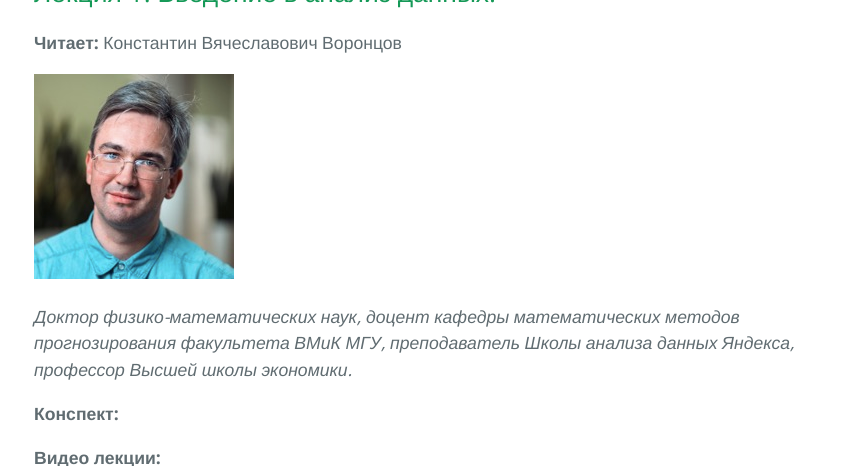
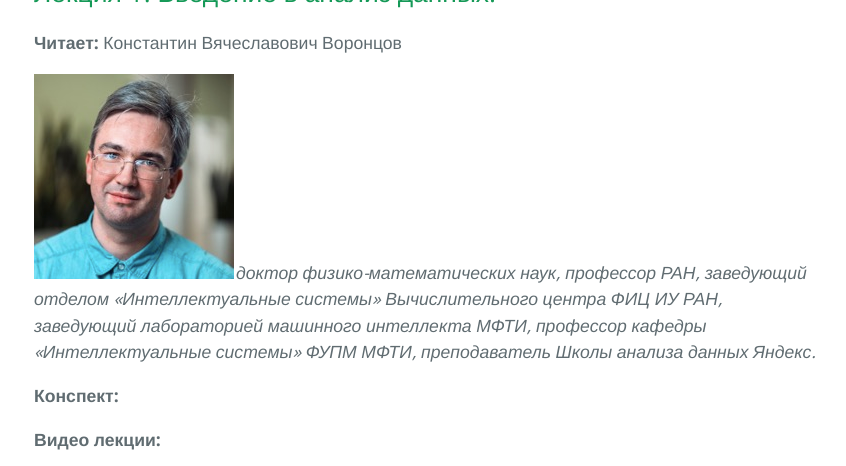
Before and after one commit to appdatascience/appdatascience.github.io, a Jekyll site: the page built from materials.md, in a window 1280 px wide and 900 px high, scrolled down 469 px, cut to the strip 0-466 px from the top of the window. Shown: the whole strip, without its empty margins (230-1076 px from the left). Built offline with Jekyll 4.4.1, drawn with Linux system fonts in a browser that asks for light colours.

Commit message:
Reformatted: description of Vorontsov in lecture_1

```diff
--- a/materials/_posts/2018-02-28-lecture_1.markdown
+++ b/materials/_posts/2018-02-28-lecture_1.markdown
@@ -9,9 +9,7 @@ youtubeId: qLBkB4sMztk
 
 **Читает:** Константин Вячеславович Воронцов
 
-![Logo](/assets/img/Vorontsov.png)
-
-*Доктор физико-математических наук, доцент кафедры математических методов прогнозирования факультета ВМиК МГУ, преподаватель Школы анализа данных Яндекса, профессор Высшей школы экономики.*
+![Logo](/assets/img/Vorontsov.png)*доктор физико-математических наук, профессор РАН, заведующий отделом «Интеллектуальные системы» Вычислительного центра ФИЦ ИУ РАН, заведующий лабораторией машинного интеллекта МФТИ, профессор кафедры «Интеллектуальные системы» ФУПМ МФТИ, преподаватель Школы анализа данных Яндекс.*
 
 **Конспект:**
 
```
